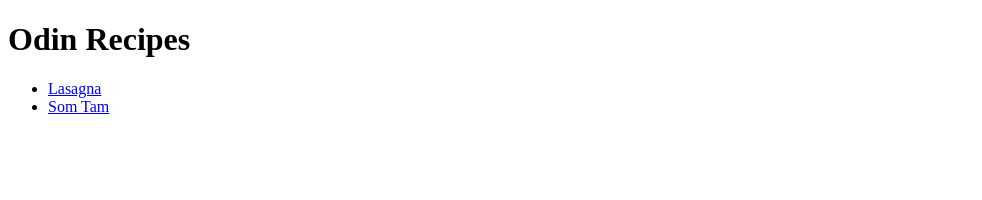
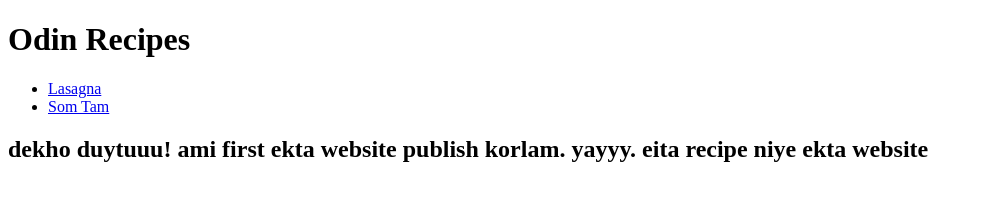
Before and after one commit to ratul3123/odin-recipes, a plain HTML site: page index.html in a window 1280 px wide. Shown: the whole page, without its empty margins (0-982 px from the left). Drawn offline with Linux system fonts and the light colour scheme.

Commit message:
Fix title of pages

```diff
--- a/index.html
+++ b/index.html
@@ -3,7 +3,7 @@
     <head>
         <meta charset="UTF-8" />
         <meta name="viewport" content="width=device-width, initial-scale=1.0" />
-        <title>Document</title>
+        <title>Odin Recipes | by ratul3123</title>
     </head>
     <body>
         <h1>Odin Recipes</h1>
@@ -11,5 +11,9 @@
             <li><a href="recipes/lasagna.html">Lasagna</a></li>
             <li><a href="recipes/som_tam.html">Som Tam</a></li>
         </ul>
+        <h2>
+            dekho duytuuu! ami first ekta website publish korlam. yayyy. eita
+            recipe niye ekta website
+        </h2>
     </body>
 </html>
```
Also changed, not shown: recipes/lasagna.html (+1 -1 lines), recipes/som_tam.html (+1 -1 lines).
